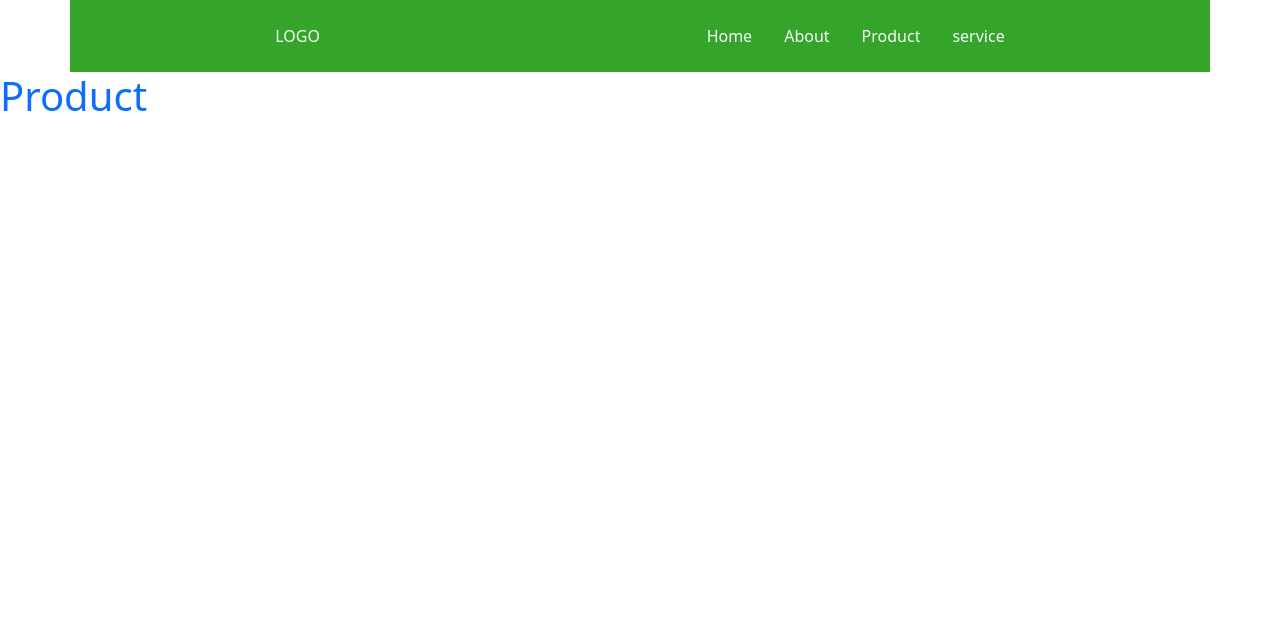
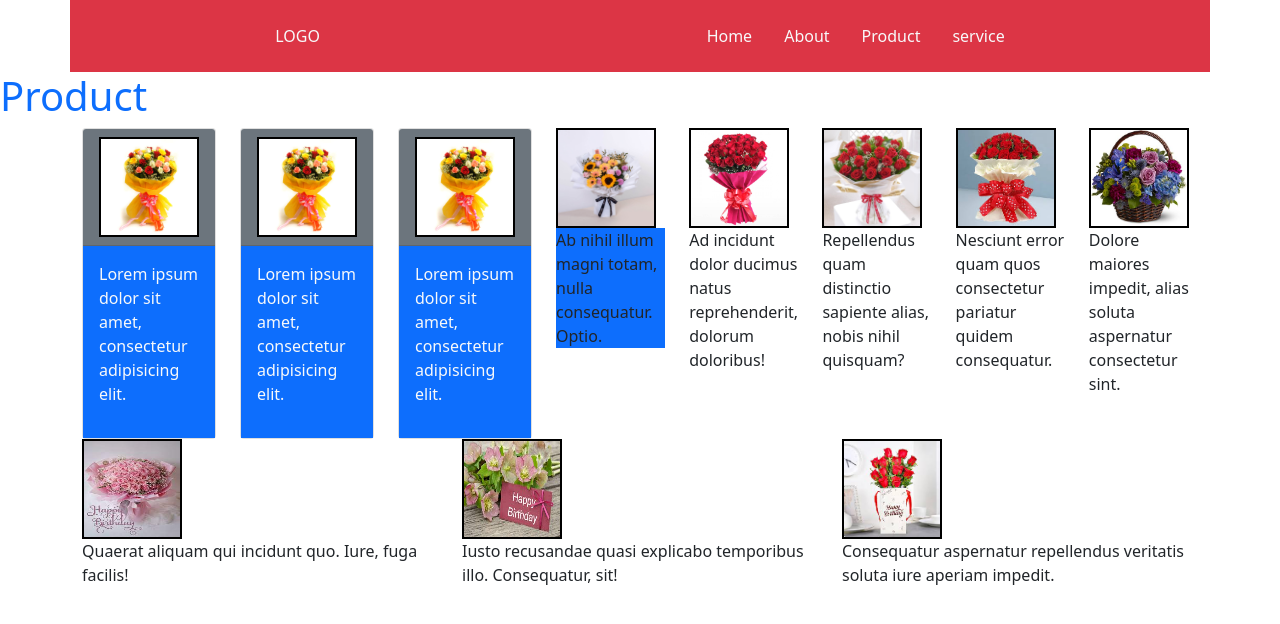
Before and after one commit to prathapshanmugam5/project1, a plain HTML site: page components/product/product.html in a window 1280 px wide. Drawn offline with nearby package versions, Linux system fonts and the light colour scheme; files that its build step writes are made by us from their sources.

Commit message:
added image

```diff
--- a/components/product/product.css
+++ b/components/product/product.css
@@ -0,0 +1,5 @@
+
+
+img{
+    border:2px solid black;
+}
--- a/components/product/product.html
+++ b/components/product/product.html
@@ -8,7 +8,7 @@
     <meta http-equiv="X-UA-Compatible" content="IE=edge">
     <meta name="viewport" content="width=device-width, initial-scale=1.0">
     <title>Project1</title>
-    <link rel="stylesheet" href="./index.css">
+ <link rel="stylesheet" href="./product.css">
     <link href="https://cdn.jsdelivr.net/npm/bootstrap@5.0.2/dist/css/bootstrap.min.css" rel="stylesheet" integrity="sha384-EVSTQN3/azprG1Anm3QDgpJLIm9Nao0Yz1ztcQTwFspd3yD65VohhpuuCOmLASjC" crossorigin="anonymous">
 
 
@@ -45,6 +45,88 @@
 
     <h1 class="h1 text-primary">Product</h1>
 
+<div class="container">
+    <div class="row">
+        <div class="col">
+
+
+            <div class="card ">
+                <div class="card-header bg-secondary">
+                    <img src="../images/001 (1).jpg" alt="image1" height="100" width="100">
+                </div>
+            <div class="card-body bg-primary text-light">
+                <p>Lorem ipsum dolor sit amet, consectetur adipisicing elit.</p>
+    </div>
+
+        </div>
+                  </div>
+                  <div class="col">
+
+
+                    <div class="card ">
+                        <div class="card-header bg-secondary">
+                            <img src="../images/001 (1).jpg" alt="image1" height="100" width="100">
+                        </div>
+                    <div class="card-body bg-primary text-light">
+                        <p>Lorem ipsum dolor sit amet, consectetur adipisicing elit.</p>
+            </div>
+
+                </div>
+                          </div>
+                          <div class="col">
+
+
+                            <div class="card ">
+                                <div class="card-header bg-secondary">
+                                    <img src="../images/001 (1).jpg" alt="image1" height="100" width="100">
+                                </div>
+                            <div class="card-body bg-primary text-light">
+                                <p>Lorem ipsum dolor sit amet, consectetur adipisicing elit.</p>
+                    </div>
+
+                        </div>
+                                  </div>
+
+        <div class="col">
+            <img src="../images/001 (2).jpg" alt="image2" height="100" width="100" class="bg-secondary">
+            <p class="bg-primary">Ab nihil illum magni totam, nulla consequatur. Optio.</p>
+        </div>
+        <div class="col">
+            <img src="../images/001 (3).jpg" alt="image3" height="100" width="100">
+            <p>Ad incidunt dolor ducimus natus reprehenderit, dolorum doloribus!</p>
+        </div>
+        <div class="col">
+            <img src="../images/001 (4).jpg" alt="image4" height="100" width="100">
+            <p>Repellendus quam distinctio sapiente alias, nobis nihil quisquam?</p>
+        </div>
+        <div class="col">
+            <img src="../images/001 (5).jpg" alt="image5" height="100" width="100">
+            <p>Nesciunt error quam quos consectetur pariatur quidem consequatur.</p>
+        </div>
+        <div class="col">
+            <img src="../images/001 (6).jpg" alt="image6" height="100" width="100">
+            <p>Dolore maiores impedit, alias soluta aspernatur consectetur sint.</p>
+        </div>
+        <div class="col">
+            <img src="../images/001 (7).jpg" alt="image7" height="100" width="100">
+            <p>Quaerat aliquam qui incidunt quo. Iure, fuga facilis!</p>
+        </div>
+        <div class="col">
+            <img src="../images/001 (8).jpg" alt="image8" height="100" width="100">
+            <p>Iusto recusandae quasi explicabo temporibus illo. Consequatur, sit!</p>
+        </div>
+        <div class="col">
+            <img src="../images/001 (9).jpg" alt="image9" height="100" width="100">
+            <p>Consequatur aspernatur repellendus veritatis soluta iure aperiam impedit.</p>
+        </div>
+    </div>
+</div>
+
+
+
+
+
+
     <script src="https://cdn.jsdelivr.net/npm/bootstrap@5.0.2/dist/js/bootstrap.bundle.min.js" integrity="sha384-MrcW6ZMFYlzcLA8Nl+NtUVF0sA7MsXsP1UyJoMp4YLEuNSfAP+JcXn/tWtIaxVXM" crossorigin="anonymous"></script>
 </body>
 </html>
```
Also changed, not shown: index.html (+33 -10 lines), components/images/001 (1).jpeg (renamed from components/images/an1 (1).jpeg), components/images/001 (1).jpg (added), components/images/001 (10).jpg (added), components/images/001 (11).jpg (added), components/images/001 (12).jpg (added), components/images/001 (2).jpg (added), components/images/001 (3).jpg (added), components/images/001 (4).jpg (added), components/images/001 (5).jpg (added), components/images/001 (6).jpg (added), components/images/001 (7).jpg (added), components/images/001 (8).jpg (added), components/images/001 (9).jpg (added), 1 other file.
